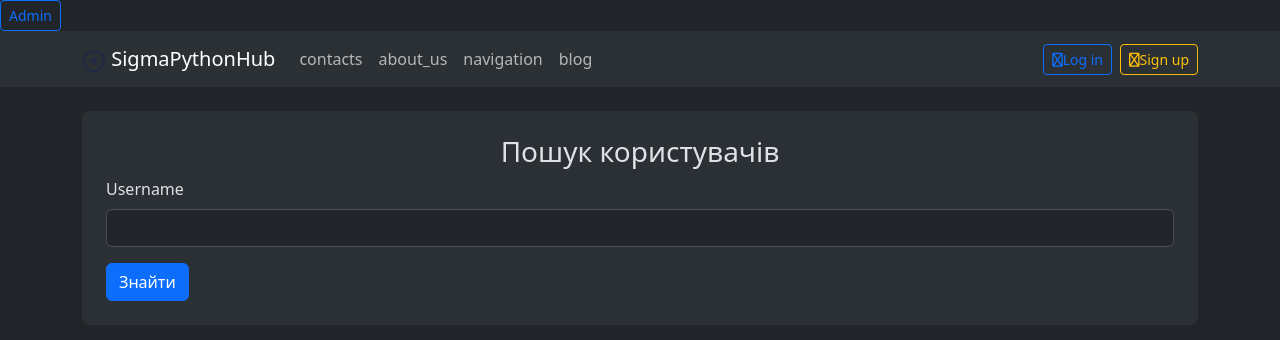
After one commit to DDosCats/Sigma-Python-Hub, a Django app: page /members/search/ in a window 1280 px wide. The commit adds this page. Shown: the top 340 px of the page. Run offline with Django 5.2, Linux system fonts and the light colour scheme; some libraries are stand-ins or nearby versions.

Commit message:
add search peoples

```diff
--- a/apps/blog/templates/blog/_include_blocks/_card_post.html
+++ b/apps/blog/templates/blog/_include_blocks/_card_post.html
@@ -6,7 +6,8 @@
         <div class="d-flex justify-content-between">
             <div class="d-flex align-items-center">
                 <img src="{{post.author.profile.get_avatar}}" class="rounded-circle" alt="..." style="width: 30px; height: 30px;">
-                <span class="ms-2">@{{post.author}}</span>
+                <a href="{% url 'members:profile' post.author.username %}" class="text-decoration-none text-primary hover-underline">
+                <small class="ms-3">@{{post.author.username}}</small>
             </div>
             <div>
                 <span class="badge bg-secondary">{{post.category}}</span>
--- a/apps/blog/templates/blog/edit_post.html
+++ b/apps/blog/templates/blog/edit_post.html
@@ -7,7 +7,7 @@
 {% block content %}
 
         <div class="mt-3 rounded-3 bg-body-tertiary p-4">
-            <form method="post">
+            <form method="post" enctype="multipart/form-data.data">
                 {% csrf_token %}
                 {{ form.as_p }}
 
--- a/apps/blog/views.py
+++ b/apps/blog/views.py
@@ -99,6 +99,8 @@ def edit_post(request, post_id):
 
     if request.method == 'POST':
         form = PostForm(request.POST, request.FILES, instance=post)
+        print(request.POST)
+        print(request.FILES)
         if form.is_valid():
             form.save()
             messages.success(request, 'Пост відредаговано')
--- /dev/null
+++ b/apps/members/templates/members/search.html
@@ -0,0 +1,41 @@
+{% extends 'base.html' %}
+
+{% block title %}Пошук користувачів{% endblock %}
+
+
+
+{% block content %}
+
+<div class="mt-4 rounded-3 bg-body-tertiary p-4">
+        <h3 class="text-center">Пошук користувачів</h3>
+        <form method="get">
+            <div class="mb-3">
+                <label for="username" class="form-label">Username</label>
+                <input type="text" class="form-control" id="username" name="q">
+            </div>
+            <button type="submit" class="btn btn-primary">Знайти</button>
+        </form>
+</div>
+
+{% if users %}
+<div class="mt-4 rounded-3 bg-body-tertiary p-4">
+    <h3 class="text-center">Результати пошуку</h3>
+    <hr class="my-4">
+    <div class="row g-4">
+        {% for user in users %}
+        <div class="col-12 col-md-4">
+            <div class="card">
+                <img src="{{user.profile.get_avatar}}" class="card-img-top" alt="...">
+                <div class="card-body">
+                    <h5 class="card-title">{{ user.username }}</h5>
+                    <p class="card-text">{{ user.profile.bio }}</p>
+                    <a href="{% url 'members:profile' user.username %}" class="btn btn-primary">Переглянути профіль</a>
+                </div>
+            </div>
+        </div>
+        {% endfor %}
+    </div>
+</div>
+{% endif %}
+
+{% endblock %}
--- a/apps/members/urls.py
+++ b/apps/members/urls.py
@@ -7,6 +7,8 @@ urlpatterns = [
     path('login/', login_view, name='login'),
     path('logout/', logout_view, name='logout'),
     path('signup/', signup_view, name='signup'),
+    path('profile/<str:username>', profile_view, name='profile'),
     path('profile/', profile_view, name='profile'),
     path('profile/update/', profile_update_view, name='profile_update'),
+    path('search/', search_view, name='search_profile')
     ]
--- a/apps/members/views.py
+++ b/apps/members/views.py
@@ -1,4 +1,4 @@
-from django.shortcuts import render, redirect
+from django.shortcuts import render, redirect, get_object_or_404
 from django.contrib.auth import authenticate, login, logout
 from django.contrib.auth.models import User
 from django.contrib.auth.forms import AuthenticationForm
@@ -10,7 +10,6 @@ from apps.blog.forms import PostForm
 from .models import Profile
 
 
-# Create your views here.
 def login_view(request):
     if request.method == 'POST':
         form = AuthenticationForm(data=request.POST)
@@ -52,16 +51,32 @@ def signup_view(request):
     return render(request, 'members/signup.html', {'form': form})
 
 @login_required
-def profile_view(request):
-    form_create_post = PostForm()
-    user_form = UserUpdateForm(instance=request.user)
-    profile_form = ProfileUpdateForm(instance=request.user.profile)
-    context = {
-        'form_create_post': form_create_post,
-        'user_form': user_form,
-        'profile_form': profile_form,
-    }
+def profile_view(request, username=None):
+    if username is None:
+        username = request.user
 
+
+    if request.user.username == username:
+        form_create_post = PostForm()
+        user_form = UserUpdateForm(instance=request.user)
+        profile_form = ProfileUpdateForm(instance=request.user.profile)
+        context = {
+            'form_create_post': form_create_post,
+            'user_form': user_form,
+            'profile_form': profile_form,
+            'user_profile': request.user,
+            'profile': request.user.profile,
+            'another_user': False,
+        }
+    else:
+        user = get_object_or_404(User, username=username)
+        profile = get_object_or_404(Profile, user=user)
+        context = {
+            'another_user': True,
+            'user_profile': user,
+            'profile': profile,
+            'is_following': request.user.profile.is_following(user),
+        }
     return render(request, 'members/profile.html', context)
 
 @login_required
@@ -75,4 +90,12 @@ def profile_update_view(request):
             messages.success(request, 'Ваш профіль успішно оновлено')
         else:
             messages.error(request, 'Вибачте, щось пішло не так')
-    return redirect('members:profile')
+    return redirect('main:index')
+
+def search_view(request):
+    if request.method == 'GET':
+        query = request.GET.get('q')
+        if query:
+            users = User.objects.filter(username__icontains=query)
+            return render(request, 'members/search.html', {'users': users})
+    return render(request, 'members/search.html', {'users': None})
--- a/templates/base.html
+++ b/templates/base.html
@@ -11,7 +11,7 @@
     <link href="https://cdn.jsdelivr.net/npm/bootstrap@5.3.2/dist/css/bootstrap.min.css" rel="stylesheet" integrity="sha384-T3c6CoIi6uLrA9TneNEoa7RxnatzjcDSCmG1MXxSR1GAsXEV/Dwwykc2MPK8M2HN" crossorigin="anonymous">
     <script type="text/javascript" src="{% static 'ckeditor/ckeditor-init.js' %}"></script>
     <script type="text/javascript" src="{% static 'ckeditor/ckeditor/ckeditor.js' %}"></script>
-
+    <link rel="stylesheet" href="https://cdnjs.cloudflare.com/ajax/libs/font-awesome/6.5.1/css/all.min.css" integrity="sha512-DTOQO9RWCH3ppGqcWaEA1BIZOC6xxalwEsw9c2QQeAIftl+Vegovlnee1c9QX4TctnWMn13TZye+giMm8e2LwA==" crossorigin="anonymous" referrerpolicy="no-referrer" />
   </head>
   <body>
 
--- a/templates/include_block/_main_navbar.html
+++ b/templates/include_block/_main_navbar.html
@@ -35,14 +35,15 @@
               <img src="{{user.profile.get_avatar}}" alt="mdo" width="32" height="32" class="rounded-circle">
             </a>
             <ul class="dropdown-menu text-small" style="">
-              <li><a class="dropdown-item" href="{% url 'members:profile' %}">Profile</a></li>
+              <li><a class="dropdown-item" href="{% url 'members:profile' user.username %}"><i class="fa-regular fa-user"></i>Profile</a></li>
+              <li><a class="dropdown-item" href="{% url 'members:search_profile'%}"><i class="fa-regular fa-user-magnifying-glass"></i>Search peoples</a></li>
               <li><hr class="dropdown-divider"></li>
-              <li><a class="dropdown-item" href="{% url 'members:logout' %}">Sign out</a></li>
+              <li><a class="dropdown-item" href="{% url 'members:logout' %}"><i class="fa-regular fa-right-from-bracket"></i>Sign out</a></li>
             </ul>
           </div>
             {% else %}
-            <a class="btn btn-outline-primary btn-sm" href="{% url 'members:login' %}">Увійти</a>
-            <a class="btn btn-outline-warning btn-sm" href="{% url 'members:signup' %}">Зареєструватися</a>
+            <a class="btn btn-outline-primary btn-sm" href="{% url 'members:login' %}"><i class="fa-regular fa-right-to-bracket"></i>Log in</a>
+            <a class="btn btn-outline-warning btn-sm" href="{% url 'members:signup' %}"><i class="fa-regular fa-user-plus"></i>Sign up</a>
           {% endif %}
       </div>
     </div>
```
Also changed, not shown: apps/blog/templates/blog/_include_blocks/_posts_show.html (+3 -5 lines), apps/members/templates/members/profile.html (+57 -13 lines), apps/blog/templates/blog/index.html (line endings or trailing spaces).
